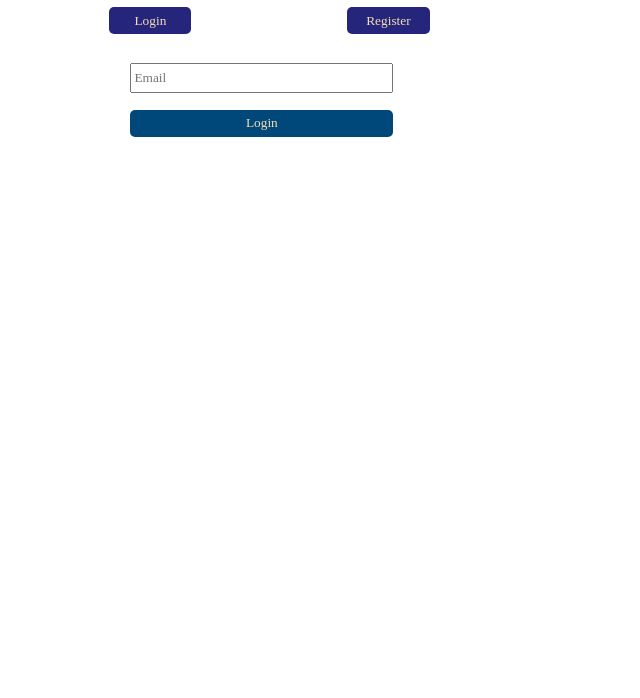
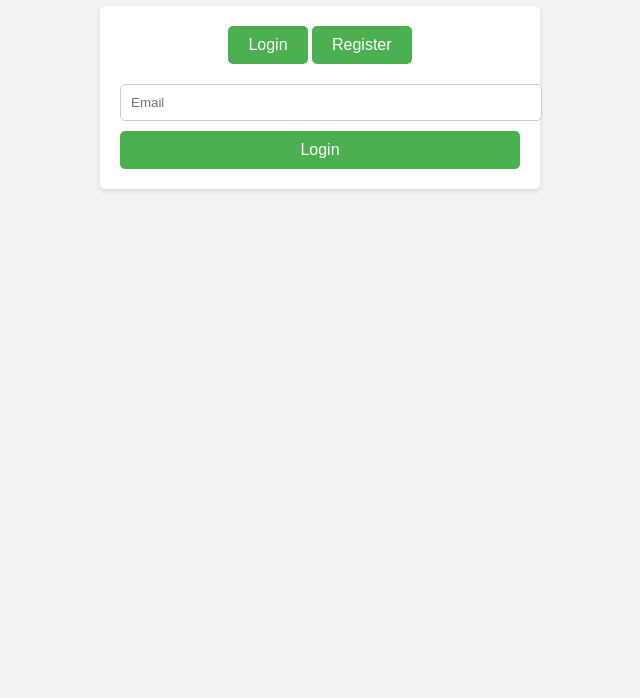
Before and after one commit to ShradhaVastrakar/quizFronted, a plain HTML site: page index.html in a window 1280 px wide. Shown: the part 102-800 px from the top of the page, without its empty margins (320-960 px from the left). Drawn offline with Linux system fonts and the light colour scheme.

Commit message:
frontend added

```diff
--- a/index.html
+++ b/index.html
@@ -7,7 +7,7 @@
 </head>
 <link rel="stylesheet" href="./styles/index.css">
 <body>
-    <h1 class="home">Home Page</h1>
+    <h1 class="home">Welcome to Quiz App</h1>
     <div class="mainContainer">
 
         <div class="home-option">
@@ -19,7 +19,7 @@
             <input type="email" placeholder="Email" id="login_email" class="login_input" required><br>
             <input type="submit" value="Login" class="login_btn">
         </form>
-        <form id="RegisterForm" >
+        <form id="RegisterForm" style="display: none;">
             <input type="text" placeholder="Username" id="register_username" class="login_input"><br>
             <input type="email" placeholder="Email" id="register_email" class="login_input"><br>
 
--- a/scripts/dashboard.js
+++ b/scripts/dashboard.js
@@ -1,5 +1,5 @@
 
-let url = "http://localhost:7000/api"
+let url = "https://nice-pink-seal-veil.cyclic.app/api"
 
 const quizList = document.getElementById('quizList');
 const createQuizForm = document.getElementById('createQuizForm');
--- a/scripts/index.js
+++ b/scripts/index.js
@@ -1,6 +1,6 @@
 let login = document.getElementById("loginForm")
 let register = document.getElementById("RegisterForm")
-let url = "http://localhost:7000/api"
+let url = "https://nice-pink-seal-veil.cyclic.app/api"
 
 let homeLogin = () => {
     register.style.display = "none";
--- a/scripts/quiz.js
+++ b/scripts/quiz.js
@@ -1,4 +1,4 @@
-let baseurl = "http://localhost:7000/api"
+let baseurl = "https://nice-pink-seal-veil.cyclic.app/api"
 const urlParams = new URLSearchParams(window.location.search);
 let quizId = urlParams.get('id');
 const quizUrl = `${baseurl}/quizzes/${quizId}/questions`;
--- a/styles/index.css
+++ b/styles/index.css
@@ -1,57 +1,65 @@
-*{
-    font-family:'Times New Roman', Times, serif;
+body {
+    font-family: Arial, sans-serif;
+    background-color: #f2f2f2;
+    margin: 0;
+    padding: 0;
 }
-.home{
-    color: teal;
-    margin-left: 38%;
+
+.home {
+    text-align: center;
+    color: #333;
+    margin-top: 50px;
 }
-#homePage-navbar{
 
-    display: flex;
-    justify-content: space-around;
-    padding: 2%;
-    text-decoration: none;
-    background-color: #004879
+.mainContainer {
+    max-width: 400px;
+    margin: 0 auto;
+    padding: 20px;
+    background-color: #fff;
+    border-radius: 5px;
+    box-shadow: 0 2px 5px rgba(0, 0, 0, 0.1);
 }
-#homeLogin, #homeRegister{
-    width: 13%;
-    margin-top: 2%;
-    color: wheat;
-    border-style: none;
-    height: 1.7rem;
+
+.home-option {
+    text-align: center;
+    margin-bottom: 20px;
+}
+
+button {
+    padding: 10px 20px;
+    font-size: 16px;
+    background-color: #4CAF50;
+    color: #fff;
+    border: none;
     border-radius: 5px;
     cursor: pointer;
-    background-color: rgb(38, 37, 124);
+    transition: background-color 0.3s ease;
 }
 
-.home-option{
-    margin-top: 2%;
-    margin-left: 20%;
-    padding: 1%;
-    display: flex;
-    justify-content:space-evenly;
-    width: 50%;
+button:hover {
+    background-color: #45a049;
 }
 
-#loginForm, #RegisterForm{
-    margin-left: 35%;
-    margin-bottom: 2%;
-    display: none;
+.login_input {
+    width: 100%;
+    padding: 10px;
+    margin-bottom: 10px;
+    border: 1px solid #ccc;
+    border-radius: 5px;
 }
 
-.login_input{
-    margin-top: 2%;
-    height: 1.5rem;
-    width: 31%;
+.login_btn {
+    width: 100%;
+    padding: 10px;
+    font-size: 16px;
+    background-color: #4CAF50;
+    color: #fff;
+    border: none;
+    border-radius: 5px;
+    cursor: pointer;
+    transition: background-color 0.3s ease;
 }
 
-.login_btn{
-    width: 32%;
-    margin-top: 2%;
-    color: wheat;
-    border-style: none;
-    height: 1.7rem;
-    border-radius: 5px;
-    cursor: pointer;
-    background-color: #004879
+.login_btn:hover {
+    background-color: #097012;
 }
```
